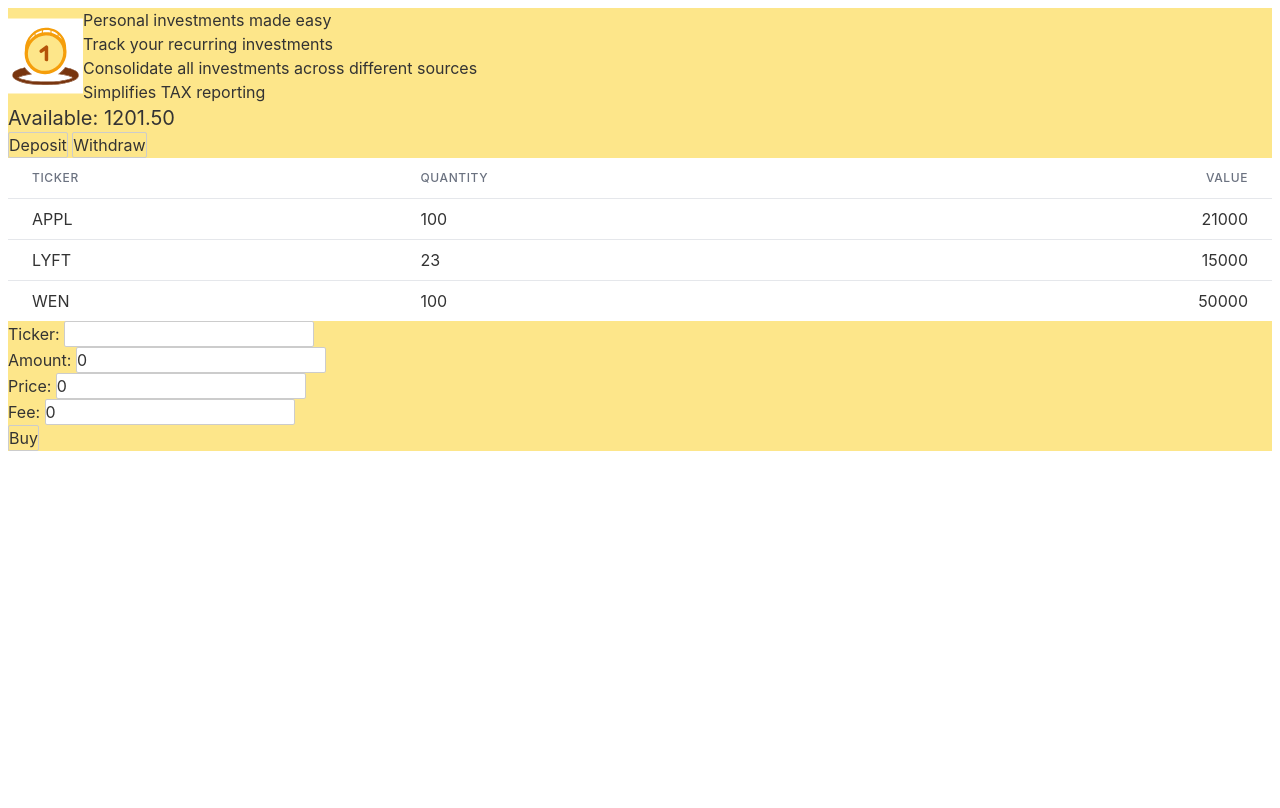
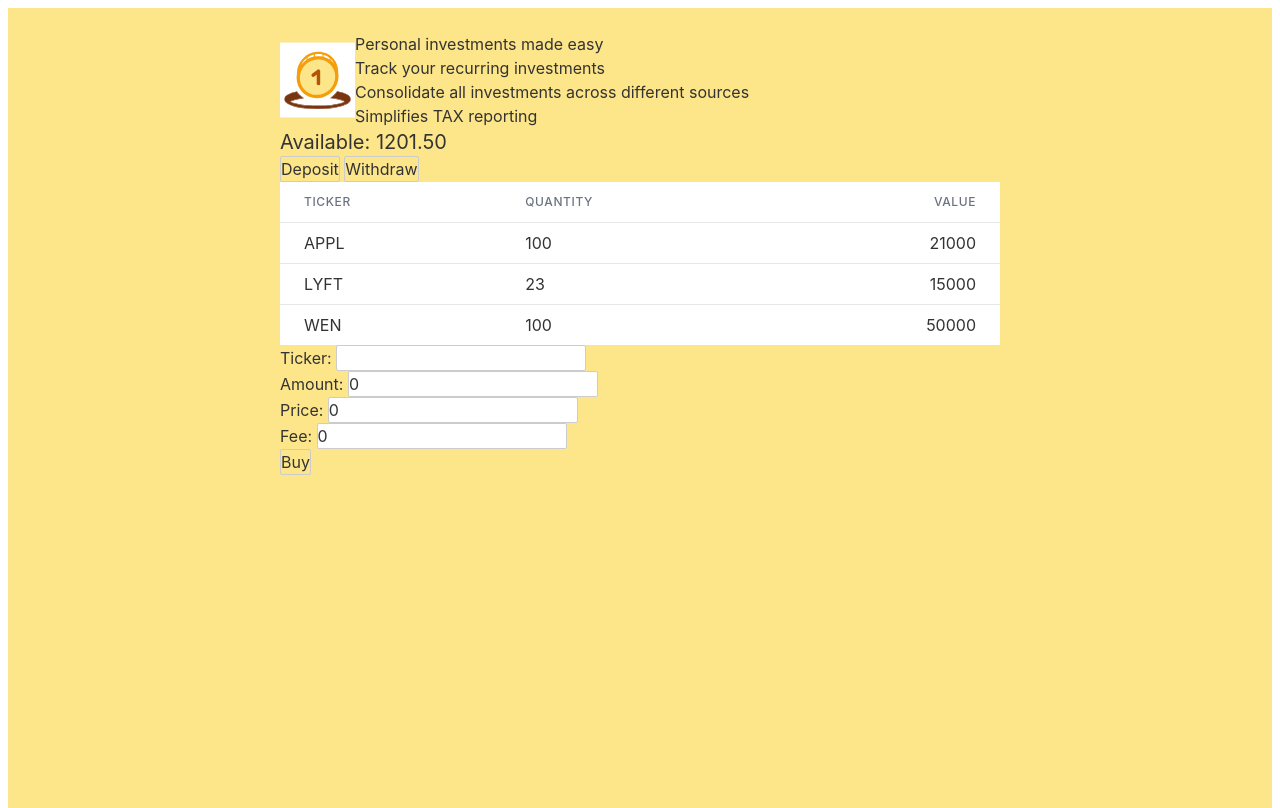
Before and after one commit to kupukctep/PIT, a Svelte app in the folder PIT/: page / in a window 1280 px wide. Built offline with nearby package versions, Linux system fonts and the light colour scheme.

Commit message:
Add styles for main page

```diff
--- a/PIT/src/App.svelte
+++ b/PIT/src/App.svelte
@@ -3,15 +3,23 @@
     import Intro from "./component/Intro.svelte";
     import Trade from "./component/Trade.svelte";
     import TransactionLog from "./component/TransactionLog.svelte";
-
-	export let name;
 </script>
 
 <main class="bg-amber-200">
-	<Intro />
+    <section class="relative flex items-center justify-between flex-col h-screen lg:overflow-hidden">
+        <div class="relative z-20 w-full">
+            <div class="w-full md:w-3/4 mx-auto py-6 sm:px-0 lg:px-8">
+                <div class="sm:mx-auto sm:w-full sm:max-w-3xl">
+                    <div class="px-4 sm:px-6">
+                        <Intro/>
                         <Balance/>
                         <Trade/>
                         <TransactionLog/>
+                    </div>
+                </div>
+            </div>
+        </div>
+    </section>
 </main>
 
 <style lang="postcss" global>
```
Lines whose indentation alone changed are shown as unchanged.
